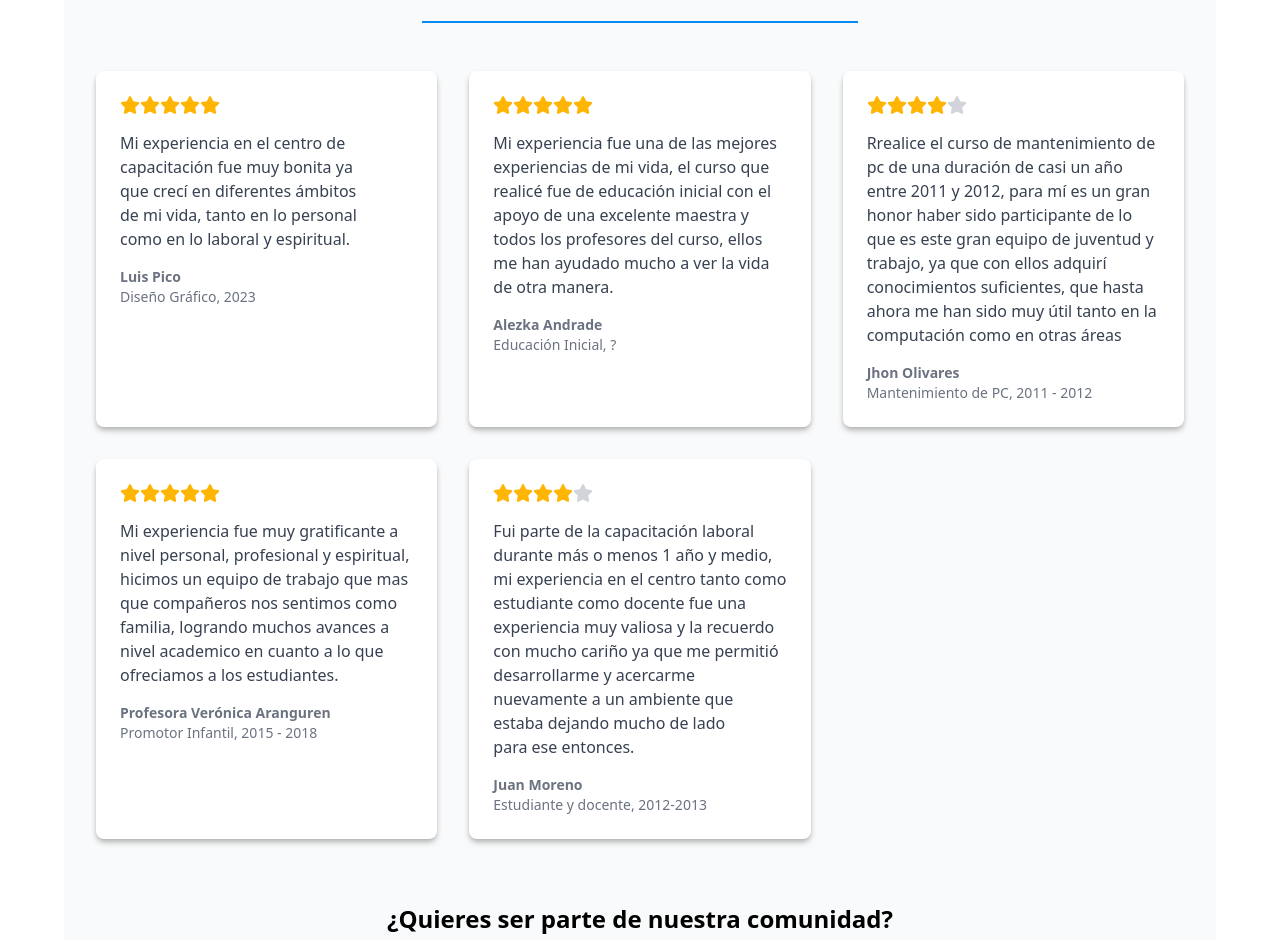
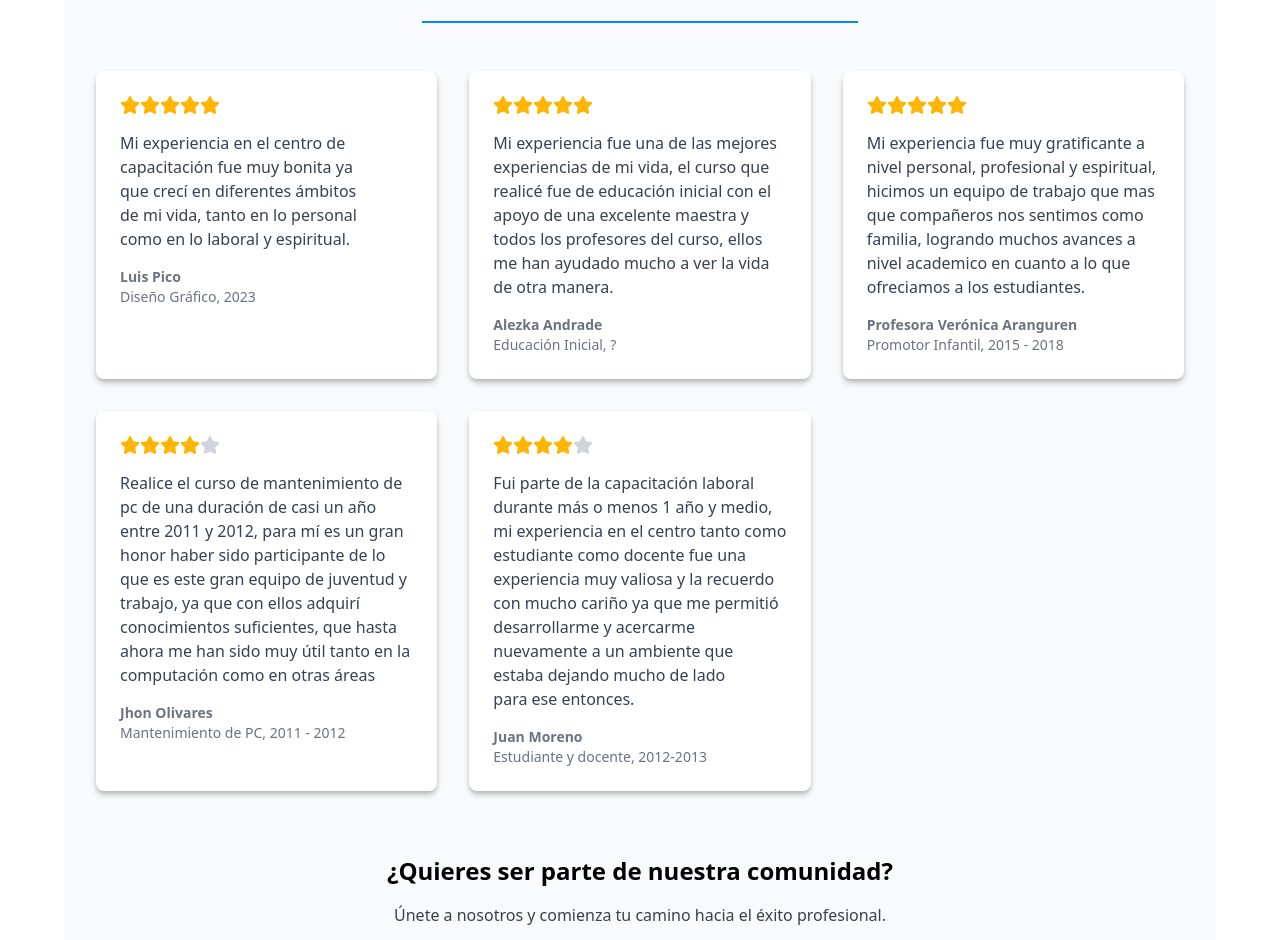
Before and after one commit to Sneider22/servicio-comunitario, a React (Vite) app: page /testimonios in a window 1280 px wide. Shown: the part 243-1183 px from the top of the page. Built offline with nearby package versions, Linux system fonts and the light colour scheme.

Commit message:
Add Testimonios

```diff
--- a/src/pages/Testimonios.jsx
+++ b/src/pages/Testimonios.jsx
@@ -35,18 +35,18 @@ export default function Testimonios() {
             rating: 5
         },
         {
-            name: "Jhon Olivares",
-            course: "Mantenimiento de PC",
-            year: "2011 - 2012",
-            content: "Rrealice el curso de mantenimiento de pc de una duración de casi un año entre 2011 y 2012, para mí es un gran honor haber sido participante de lo que es este gran equipo de juventud y trabajo, ya que con ellos adquirí conocimientos suficientes, que hasta ahora me han sido muy útil tanto en la computación como en otras áreas",
-            rating: 4
-        },
-        {
             name: "Profesora Verónica Aranguren",
             course: "Promotor Infantil",
             year: "2015 - 2018",
             content: "Mi experiencia fue muy gratificante a nivel personal, profesional y espiritual, hicimos un equipo de trabajo que mas que compañeros nos sentimos como familia, logrando muchos avances a nivel academico en cuanto a lo que ofreciamos a los estudiantes.",
             rating: 5
+        },
+        {
+            name: "Jhon Olivares",
+            course: "Mantenimiento de PC",
+            year: "2011 - 2012",
+            content: "Realice el curso de mantenimiento de pc de una duración de casi un año entre 2011 y 2012, para mí es un gran honor haber sido participante de lo que es este gran equipo de juventud y trabajo, ya que con ellos adquirí conocimientos suficientes, que hasta ahora me han sido muy útil tanto en la computación como en otras áreas",
+            rating: 4
         },
         {
             name: "Juan Moreno",
```
